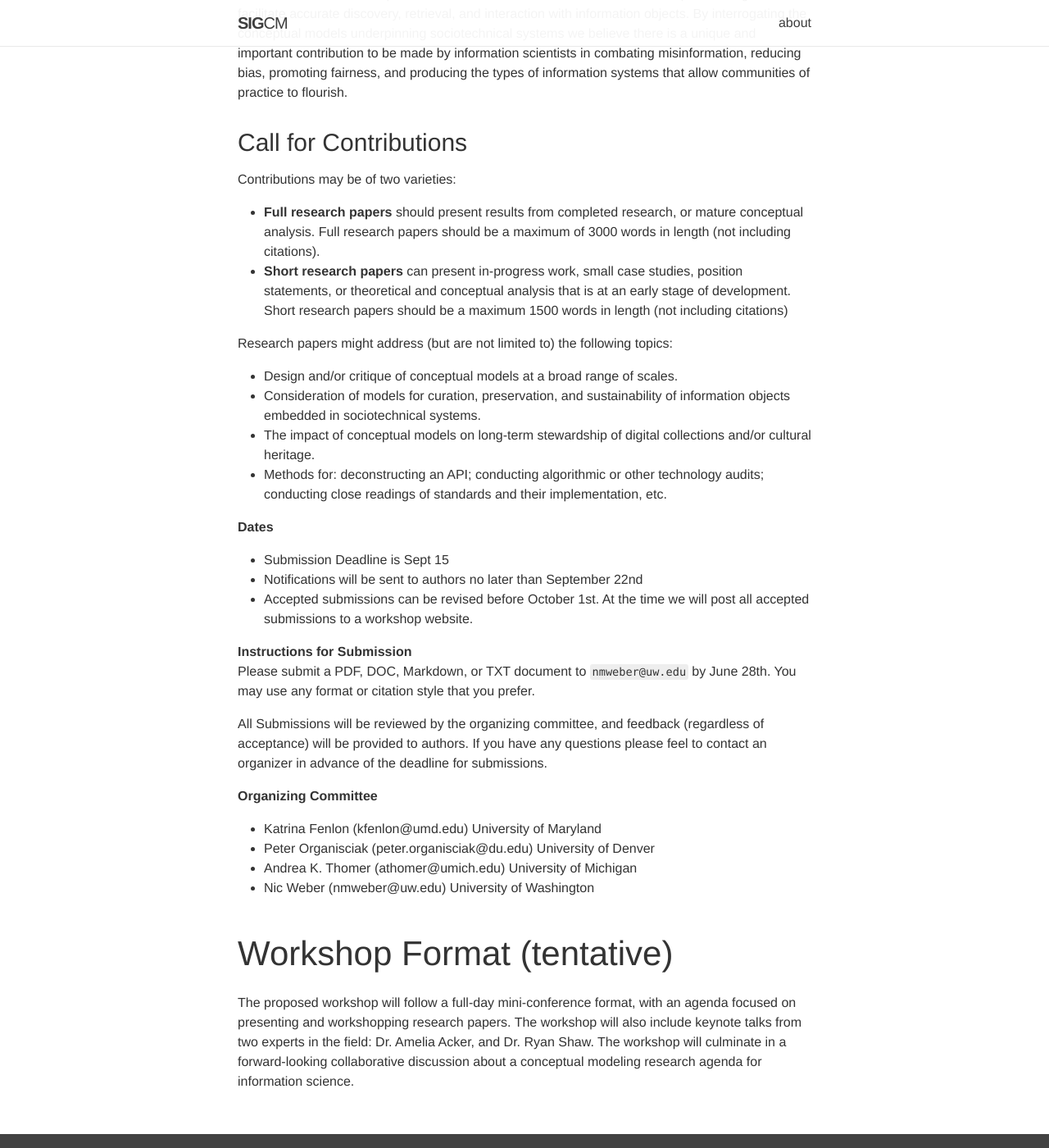
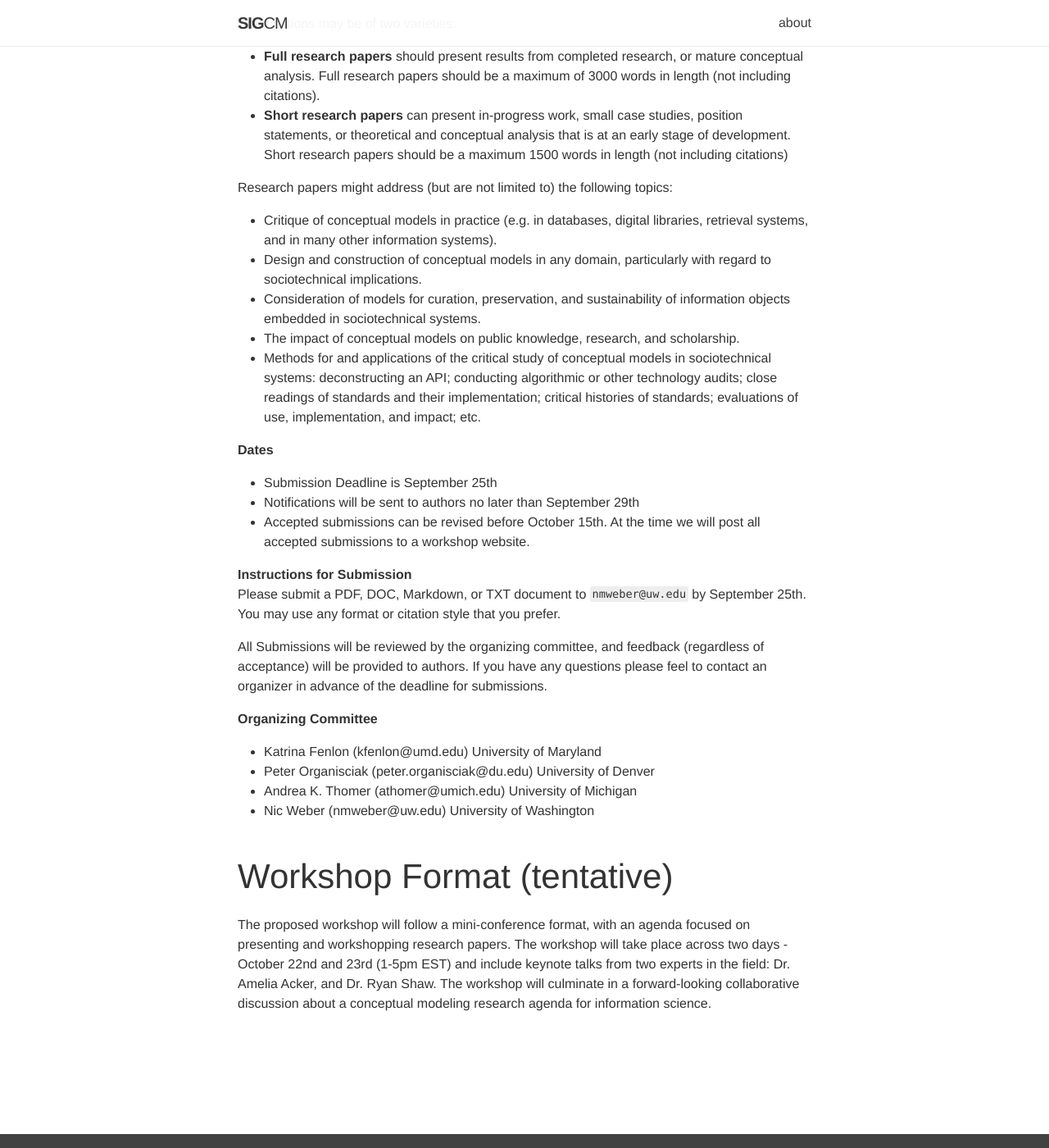
Before and after one commit to sig-cm/sig-cm.github.io, a Jekyll site: the page built from _news/ASIST-2020-CFP.md, in a window 1280 px wide and 1400 px high, scrolled down 1305 px. Shown: the whole window at 82% size. Built offline with Jekyll 4.4.1, drawn with Linux system fonts in a browser that asks for light colours; nearby versions of some CDN libraries; some of the changed text lies outside the part shown.

Commit message:
Update ASIST-2020-CFP.md

```diff
--- a/_news/ASIST-2020-CFP.md
+++ b/_news/ASIST-2020-CFP.md
@@ -6,10 +6,8 @@ inline: false
 ---
 
 
-# Conceptual Models of the Sociotechnical - CFP
-
-## TL;DR
-An ASIS&T 2020 workshop for practitioners and researchers studying conceptual models in sociotechnical systems. Contributions to the workshop can be works-in-progress or completed research papers - due Sept 15 (see submission directions below). Keynotes will include Dr. Amelia Acker (University of Texas) and Dr. Ryan Shaw (University of North Carolina).
+### TL;DR
+An ASIS&T 2020 workshop for practitioners and researchers studying conceptual models in sociotechnical systems. Contributions to the workshop can be works-in-progress or completed research papers - due Sept 25th (see submission directions below). Keynotes will include Dr. Amelia Acker (University of Texas) and Dr. Ryan Shaw (University of North Carolina).
 
 ## About
 Information Science has long worked at the intersection of technology development and the critical study of technologies in particular places, serving particular people, at particular points in time. Conceptual models -- the representation of how a system works, as well as the information objects they process and transmit -- are fundamental to the construction, maintenance, and use of digital infrastructures that mutually constitute people and technology (the sociotechnical) (Kling, 1980; Agre, 1994; Selbst et al, 2019). Although conceptual models are critical to sociotechnical systems, they are often overlooked or under-described in information science research (Weber et al, 2019).
@@ -28,18 +26,19 @@ Contributions may be of two varieties:
 - **Short research papers** can present in-progress work, small case studies, position statements, or theoretical and conceptual analysis that is at an early stage of development. Short research papers should be a maximum 1500 words in length (not including citations)
 
 Research papers might address (but are not limited to) the following topics:
-- Design and/or critique of conceptual models at a broad range of scales.
+- Critique of conceptual models in practice (e.g. in databases, digital libraries, retrieval systems, and in many other information systems).
+- Design and construction of conceptual models in any domain, particularly with regard to sociotechnical implications.
 - Consideration of models for curation, preservation, and sustainability of information objects embedded in sociotechnical systems.
-- The impact of conceptual models on long-term stewardship of digital collections and/or cultural heritage.
-- Methods for: deconstructing an API; conducting algorithmic or other technology audits; conducting close readings of standards and their implementation, etc.
+- The impact of conceptual models on public knowledge, research, and scholarship.
+- Methods for and applications of the critical study of conceptual models in sociotechnical systems: deconstructing an API; conducting algorithmic or other technology audits; close readings of standards and their implementation; critical histories of standards; evaluations of use, implementation, and impact; etc.
 
 **Dates**
-- Submission Deadline is Sept 15
-- Notifications will be sent to authors no later than September 22nd
-- Accepted submissions can be revised before October 1st. At the time we will post all accepted submissions to a workshop website.
+- Submission Deadline is September 25th
+- Notifications will be sent to authors no later than September 29th
+- Accepted submissions can be revised before October 15th. At the time we will post all accepted submissions to a workshop website.
 
 **Instructions for Submission**
-Please submit a PDF, DOC, Markdown, or TXT document to `nmweber@uw.edu` by June 28th. You may use any format or citation style that you prefer.
+Please submit a PDF, DOC, Markdown, or TXT document to `nmweber@uw.edu` by September 25th. You may use any format or citation style that you prefer.
 
 All Submissions will be reviewed by the organizing committee, and feedback (regardless of acceptance) will be provided to authors. If you have any questions please feel to contact an organizer in advance of the deadline for submissions.
 <br>
@@ -51,4 +50,4 @@ All Submissions will be reviewed by the organizing committee, and feedback (rega
 - Nic Weber (nmweber@uw.edu) University of Washington
 
 ## Workshop Format (tentative)
-The proposed workshop will follow a full-day mini-conference format, with an agenda focused on presenting and workshopping research papers. The workshop will also include keynote talks from two experts in the field: Dr. Amelia Acker, and Dr. Ryan Shaw. The workshop will culminate in a forward-looking collaborative discussion about a conceptual modeling research agenda for information science.
+The proposed workshop will follow a mini-conference format, with an agenda focused on presenting and workshopping research papers. The workshop will take place across two days - October 22nd and 23rd (1-5pm EST) and include keynote talks from two experts in the field: Dr. Amelia Acker, and Dr. Ryan Shaw. The workshop will culminate in a forward-looking collaborative discussion about a conceptual modeling research agenda for information science.
```
